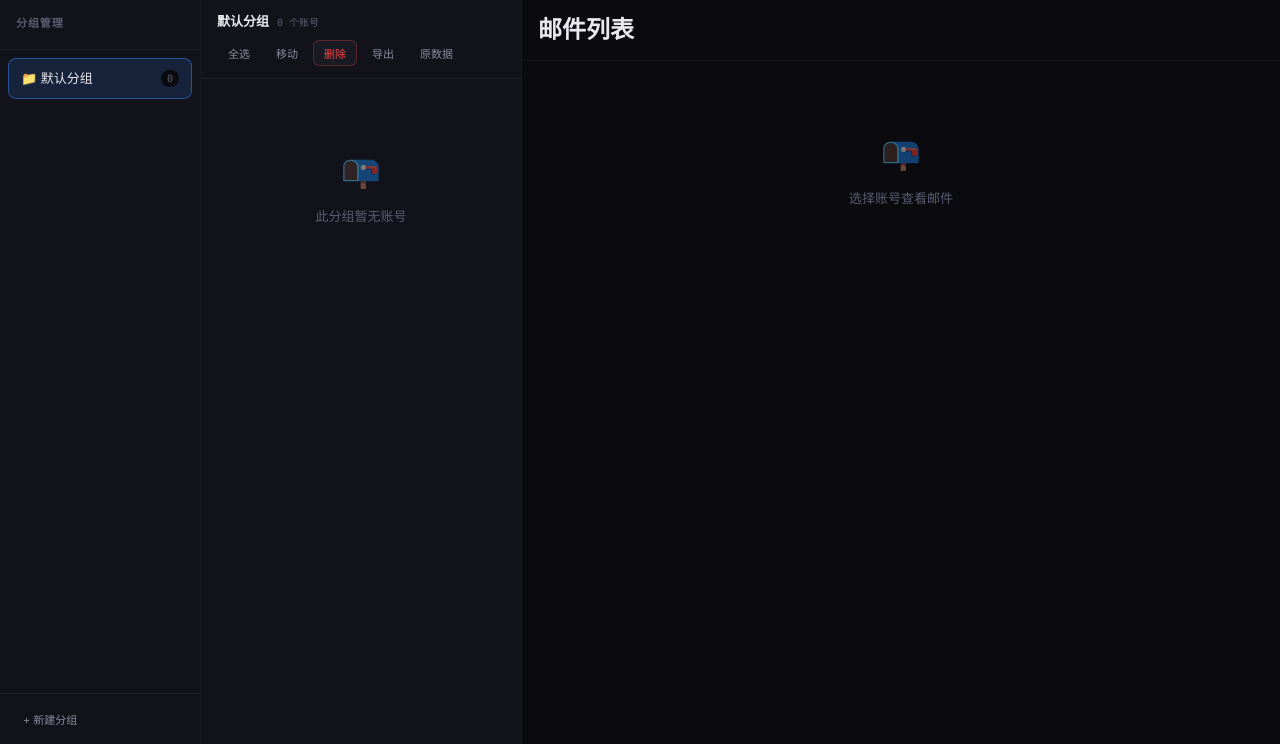
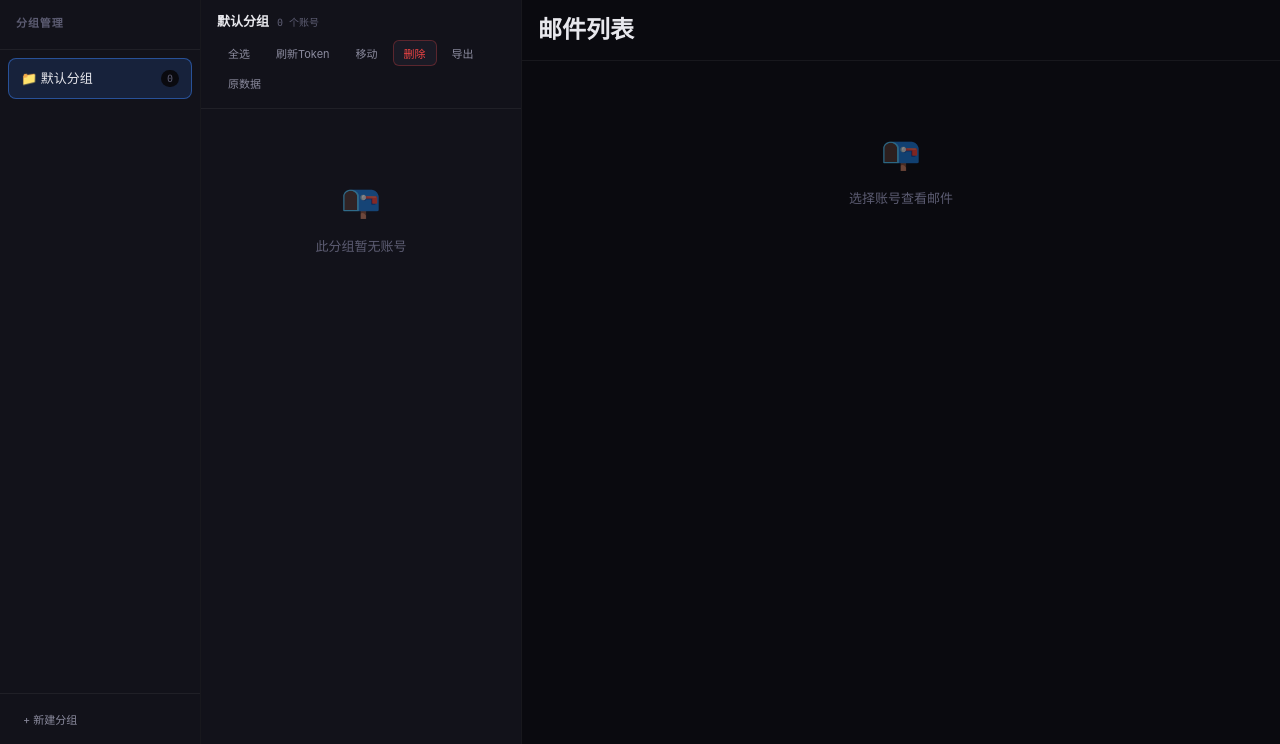
Before and after one commit to a137460387/email-token-post, a Flask app: page / in a window 1280 px wide. Shown: the part 56-800 px from the top of the page. Run offline with Flask 3, Linux system fonts and the light colour scheme.

Commit message:
refactor: 优化token刷新策略，避免频繁请求
- 存储token过期时间(token_expires_at)，过期前不刷新
- 提前5分钟视为过期，留缓冲时间
- 移除失败自动重试逻辑，减少无效请求
- 新增手动刷新Token按钮（勾选账号后点击）
- 新增批量刷新API：只刷新过期的token，每次间隔1秒
- 单个账号访问邮件时自动检查过期并按需刷新

```diff
--- a/app.py
+++ b/app.py
@@ -1,6 +1,7 @@
 import json
 import uuid
 import os
+import time
 import requests
 from datetime import datetime
 from flask import Flask, render_template, request, jsonify
@@ -68,10 +69,14 @@ def refresh_access_token(client_id, refresh_token):
         resp = requests.post(TOKEN_URL, data=data, timeout=30)
         if resp.status_code == 200:
             token_data = resp.json()
+            # 计算过期时间（提前5分钟视为过期，留缓冲）
+            expires_in = token_data.get('expires_in', 3600)
+            expires_at = int(time.time()) + expires_in - 300
             return {
                 'success': True,
                 'access_token': token_data.get('access_token', ''),
-                'refresh_token': token_data.get('refresh_token', refresh_token)
+                'refresh_token': token_data.get('refresh_token', refresh_token),
+                'expires_at': expires_at
             }
         else:
             error_info = resp.json().get('error_description', resp.text)
@@ -126,20 +131,18 @@ def fetch_email_detail(access_token, message_id):
         return {'success': False, 'error': str(e)}
 
 
+def is_token_valid(account):
+    """检查token是否有效（未过期）"""
+    expires_at = account.get('token_expires_at', 0)
+    return account.get('access_token') and int(time.time()) < expires_at
+
+
 def ensure_access_token(account):
-    """确保账号有有效的access_token，返回(access_token, updated)"""
-    if account.get('access_token'):
+    """确保账号有有效的access_token，返回(access_token, need_refresh)"""
+    if is_token_valid(account):
         return account['access_token'], False
-
-    refresh_result = refresh_access_token(account['client_id'], account['refresh_token'])
-    if refresh_result['success']:
-        account['access_token'] = refresh_result['access_token']
-        account['refresh_token'] = refresh_result.get('refresh_token', account['refresh_token'])
-        account['status'] = '有效'
-        return account['access_token'], True
-    else:
-        account['status'] = '失效'
-        return None, True
+    # token过期或不存在，返回None，由调用方决定是否刷新
+    return None, True
 
 
 def find_account(data, account_id):
@@ -369,42 +372,88 @@ def export_raw():
 
 # ---- 邮件操作 API ----
 
-@app.route('/api/emails/<account_id>', methods=['GET'])
-def get_emails(account_id):
-    """获取账号的邮件列表，自动处理token过期"""
+@app.route('/api/accounts/<account_id>/refresh', methods=['POST'])
+def refresh_account_token(account_id):
+    """手动刷新指定账号的token"""
     data = load_data()
     account, group = find_account(data, account_id)
 
     if not account:
         return jsonify({'success': False, 'error': '账号不存在'}), 404
 
-    # 确保有access_token
-    access_token, updated = ensure_access_token(account)
-    if updated:
+    refresh_result = refresh_access_token(account['client_id'], account['refresh_token'])
+    if refresh_result['success']:
+        account['access_token'] = refresh_result['access_token']
+        account['refresh_token'] = refresh_result.get('refresh_token', account['refresh_token'])
+        account['token_expires_at'] = refresh_result['expires_at']
+        account['status'] = '有效'
         save_data(data)
+        return jsonify({'success': True, 'message': 'Token已刷新'})
+    else:
+        account['status'] = '失效'
+        save_data(data)
+        return jsonify({'success': False, 'error': refresh_result['error']})
 
-    if not access_token:
-        return jsonify({'success': False, 'error': 'Token刷新失败，请检查refresh_token是否有效'})
 
-    # 第一次尝试
+@app.route('/api/accounts/refresh-all', methods=['POST'])
+def refresh_all_tokens():
+    """批量刷新所有账号token（带延迟避免风控）"""
+    data = load_data()
+    import time as _time
+    results = []
+
+    for group in data['groups']:
+        for acc in group['accounts']:
+            # 只刷新过期的token
+            if is_token_valid(acc):
+                results.append({'email': acc['email'], 'status': '跳过（未过期）'})
+                continue
+
+            refresh_result = refresh_access_token(acc['client_id'], acc['refresh_token'])
+            if refresh_result['success']:
+                acc['access_token'] = refresh_result['access_token']
+                acc['refresh_token'] = refresh_result.get('refresh_token', acc['refresh_token'])
+                acc['token_expires_at'] = refresh_result['expires_at']
+                acc['status'] = '有效'
+                results.append({'email': acc['email'], 'status': '成功'})
+            else:
+                acc['status'] = '失效'
+                results.append({'email': acc['email'], 'status': '失败'})
+
+            _time.sleep(1)  # 每次刷新间隔1秒，避免风控
+
+    save_data(data)
+    return jsonify({'success': True, 'results': results})
+
+
+@app.route('/api/emails/<account_id>', methods=['GET'])
+def get_emails(account_id):
+    """获取账号的邮件列表"""
+    data = load_data()
+    account, group = find_account(data, account_id)
+
+    if not account:
+        return jsonify({'success': False, 'error': '账号不存在'}), 404
+
+    # 检查token是否有效
+    access_token, need_refresh = ensure_access_token(account)
+
+    if need_refresh:
+        # token过期，自动刷新
+        refresh_result = refresh_access_token(account['client_id'], account['refresh_token'])
+        if refresh_result['success']:
+            access_token = refresh_result['access_token']
+            account['access_token'] = access_token
+            account['refresh_token'] = refresh_result.get('refresh_token', account['refresh_token'])
+            account['token_expires_at'] = refresh_result['expires_at']
+            account['status'] = '有效'
+            save_data(data)
+        else:
+            account['status'] = '失效'
+            save_data(data)
+            return jsonify({'success': False, 'error': f'Token刷新失败: {refresh_result["error"]}'})
+
     result = fetch_emails(access_token)
-
-    # 如果失败，尝试刷新token后重试
-    if not result.get('success'):
-        error_msg = result.get('error', '')
-        if 'IDX14100' in error_msg or 'InvalidAuthenticationToken' in error_msg or 'expired' in error_msg.lower():
-            # Token过期，刷新重试
-            refresh_result = refresh_access_token(account['client_id'], account['refresh_token'])
-            if refresh_result['success']:
-                account['access_token'] = refresh_result['access_token']
-                account['refresh_token'] = refresh_result.get('refresh_token', account['refresh_token'])
-                account['status'] = '有效'
-                save_data(data)
-                result = fetch_emails(refresh_result['access_token'])
-            else:
-                account['status'] = '失效'
-                save_data(data)
-
     if result.get('success'):
         return jsonify({'success': True, 'messages': result['messages'], 'email': account['email']})
     else:
@@ -413,39 +462,29 @@ def get_emails(account_id):
 
 @app.route('/api/emails/<account_id>/<message_id>', methods=['GET'])
 def get_email_detail(account_id, message_id):
-    """获取邮件详情，自动处理token过期"""
+    """获取邮件详情"""
     data = load_data()
     account, group = find_account(data, account_id)
 
     if not account:
         return jsonify({'success': False, 'error': '账号不存在'}), 404
 
-    access_token = account.get('access_token', '')
-    if not access_token:
-        # 尝试刷新
+    # 检查token是否有效
+    access_token, need_refresh = ensure_access_token(account)
+
+    if need_refresh:
         refresh_result = refresh_access_token(account['client_id'], account['refresh_token'])
         if refresh_result['success']:
             access_token = refresh_result['access_token']
             account['access_token'] = access_token
             account['refresh_token'] = refresh_result.get('refresh_token', account['refresh_token'])
+            account['token_expires_at'] = refresh_result['expires_at']
+            account['status'] = '有效'
             save_data(data)
         else:
-            return jsonify({'success': False, 'error': '请先刷新邮件列表以获取Token'}), 400
+            return jsonify({'success': False, 'error': 'Token已过期，请刷新邮件列表'})
 
-    # 第一次尝试
     result = fetch_email_detail(access_token, message_id)
-
-    # 如果失败，尝试刷新token后重试
-    if not result.get('success'):
-        error_msg = result.get('error', '')
-        if 'IDX14100' in error_msg or 'InvalidAuthenticationToken' in error_msg or 'expired' in error_msg.lower():
-            refresh_result = refresh_access_token(account['client_id'], account['refresh_token'])
-            if refresh_result['success']:
-                account['access_token'] = refresh_result['access_token']
-                account['refresh_token'] = refresh_result.get('refresh_token', account['refresh_token'])
-                save_data(data)
-                result = fetch_email_detail(refresh_result['access_token'], message_id)
-
     if result.get('success'):
         return jsonify({'success': True, 'message': result['message']})
     else:
@@ -454,19 +493,27 @@ def get_email_detail(account_id, message_id):
 
 @app.route('/api/emails/<account_id>/latest', methods=['GET'])
 def get_latest_email(account_id):
-    """获取最新一封邮件，自动处理token过期"""
+    """获取最新一封邮件"""
     data = load_data()
     account, group = find_account(data, account_id)
 
     if not account:
         return jsonify({'success': False, 'error': '账号不存在'}), 404
 
-    access_token, updated = ensure_access_token(account)
-    if updated:
-        save_data(data)
+    # 检查token是否有效
+    access_token, need_refresh = ensure_access_token(account)
 
-    if not access_token:
-        return jsonify({'success': False, 'error': 'Token刷新失败'})
+    if need_refresh:
+        refresh_result = refresh_access_token(account['client_id'], account['refresh_token'])
+        if refresh_result['success']:
+            access_token = refresh_result['access_token']
+            account['access_token'] = access_token
+            account['refresh_token'] = refresh_result.get('refresh_token', account['refresh_token'])
+            account['token_expires_at'] = refresh_result['expires_at']
+            account['status'] = '有效'
+            save_data(data)
+        else:
+            return jsonify({'success': False, 'error': 'Token刷新失败'})
 
     headers = {
         'Authorization': f'Bearer {access_token}',
@@ -478,27 +525,11 @@ def get_latest_email(account_id):
         '$select': 'id,subject,from,receivedDateTime,body,bodyPreview,isRead,importance,cc,bcc,toRecipients'
     }
 
-    # 第一次尝试
     try:
         resp = requests.get(
             f'{GRAPH_API_BASE}/me/messages',
             headers=headers, params=params, timeout=30
         )
-        # 如果token过期，刷新重试
-        if resp.status_code != 200:
-            error_text = resp.text
-            if 'IDX14100' in error_text or 'InvalidAuthenticationToken' in error_text:
-                refresh_result = refresh_access_token(account['client_id'], account['refresh_token'])
-                if refresh_result['success']:
-                    account['access_token'] = refresh_result['access_token']
-                    account['refresh_token'] = refresh_result.get('refresh_token', account['refresh_token'])
-                    save_data(data)
-                    headers['Authorization'] = f'Bearer {refresh_result["access_token"]}'
-                    resp = requests.get(
-                        f'{GRAPH_API_BASE}/me/messages',
-                        headers=headers, params=params, timeout=30
-                    )
-
         if resp.status_code == 200:
             messages = resp.json().get('value', [])
             if messages:
--- a/static/app.js
+++ b/static/app.js
@@ -582,6 +582,27 @@ document.addEventListener('DOMContentLoaded', () => {
     // 删除勾选
     document.getElementById('btnDeleteSelected').addEventListener('click', batchDeleteAccounts);
 
+    // 刷新Token
+    document.getElementById('btnRefreshToken').addEventListener('click', async () => {
+        const ids = Array.from(selectedAccountIds);
+        if (ids.length === 0) {
+            showToast('请先勾选要刷新的账号', 'error');
+            return;
+        }
+        showToast('正在刷新Token...', 'info');
+        try {
+            const resp = await fetch('/api/accounts/refresh-all', { method: 'POST' });
+            const data = await resp.json();
+            if (data.success) {
+                const summary = data.results.map(r => `${r.email}: ${r.status}`).join('\n');
+                showToast(`刷新完成`, 'success');
+                fetchGroups();
+            }
+        } catch (e) {
+            showToast('刷新失败', 'error');
+        }
+    });
+
     // 导出账密
     document.getElementById('btnExport').addEventListener('click', () => exportAccounts('export'));
 
--- a/templates/index.html
+++ b/templates/index.html
@@ -46,6 +46,7 @@
                     </div>
                     <div class="toolbar">
                         <button class="btn btn-ghost btn-sm" id="btnSelectAll">全选</button>
+                        <button class="btn btn-ghost btn-sm" id="btnRefreshToken">刷新Token</button>
                         <button class="btn btn-ghost btn-sm" id="btnMoveGroup">移动</button>
                         <button class="btn btn-danger btn-sm" id="btnDeleteSelected">删除</button>
                         <button class="btn btn-ghost btn-sm" id="btnExport">导出</button>
```
